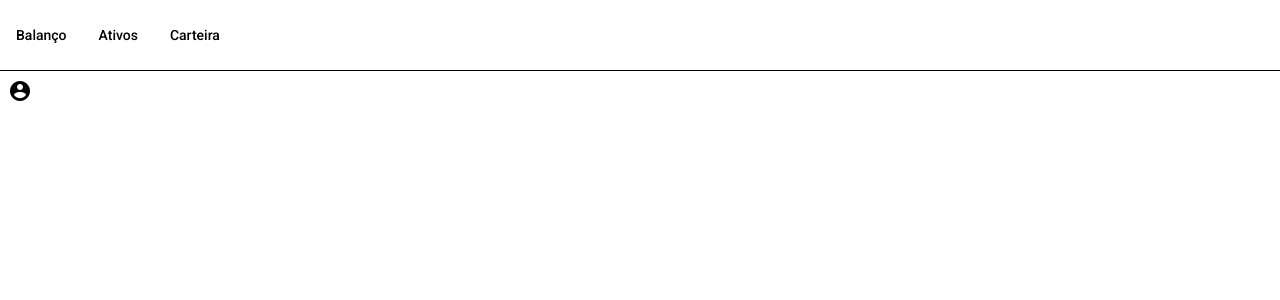
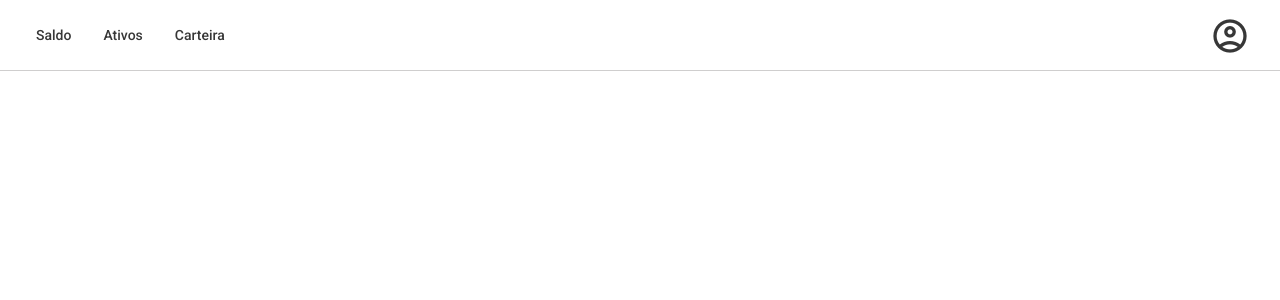
Before and after one commit to deriknyvo/investment-manager, an Angular app: page / in a window 1280 px wide. Shown: the top 300 px of the page. Built offline with nearby package versions, Linux system fonts and the light colour scheme.

Commit message:
Tela de saldo

```diff
--- a/src/app/layout/layout.component.html
+++ b/src/app/layout/layout.component.html
@@ -1,13 +1,13 @@
 <div class="content">
     <nav class="navbar">
         <div class="menus">
-            <button mat-button>Balanço</button>
+            <button mat-button>Saldo</button>
             <button mat-button>Ativos</button>
             <button mat-button>Carteira</button>
         </div>
 
         <button mat-icon-button>
-          <mat-icon>account_circle</mat-icon>
+          <mat-icon [fontSet]="'material-icons-outlined'">account_circle</mat-icon>
         </button>
     </nav>
 
--- a/src/app/layout/layout.component.scss
+++ b/src/app/layout/layout.component.scss
@@ -10,8 +10,13 @@
 }
 
 .navbar {
+    display: flex;
+    justify-content: space-between;
+    align-items: center;
+    padding: 0 20px;
     height: 70px;
-    border-bottom: 1px solid black;
+    border-bottom: 1px solid #cfcece;
+    color: #373737;
 }
 
 .menus {
@@ -22,3 +27,16 @@
         border-radius: 0;
     }
 }
+
+.mat-icon-button {
+    width: 60px;
+    height: 60px;
+    line-height: 60px;
+}
+
+.mat-icon {
+    font-size: 40px;
+    width: 40px;
+    height: 40px;
+    line-height: 40px !important;
+}
--- /dev/null
+++ b/src/app/page-balance/page-balance.component.html
@@ -0,0 +1 @@
+<p>page-balance works!</p>
--- a/src/index.html
+++ b/src/index.html
@@ -8,7 +8,7 @@
   <link rel="icon" type="image/x-icon" href="favicon.ico">
   <link rel="preconnect" href="https://fonts.gstatic.com">
   <link href="https://fonts.googleapis.com/css2?family=Roboto:wght@300;400;500&display=swap" rel="stylesheet">
-  <link href="https://fonts.googleapis.com/icon?family=Material+Icons" rel="stylesheet">
+  <link href="https://fonts.googleapis.com/icon?family=Material+Icons|Material+Icons+Outlined" rel="stylesheet">
 </head>
 <body class="mat-typography">
   <app-root></app-root>
```
Also changed, not shown: src/app/page-balance/page-balance.component.ts (added, +15 -0 lines), src/app/page-balance/page-balance.module.ts (added, +15 -0 lines), src/app/page-balance/page-balance.component.scss (added), 1 other file (tests, documents, lock files or other folders).
